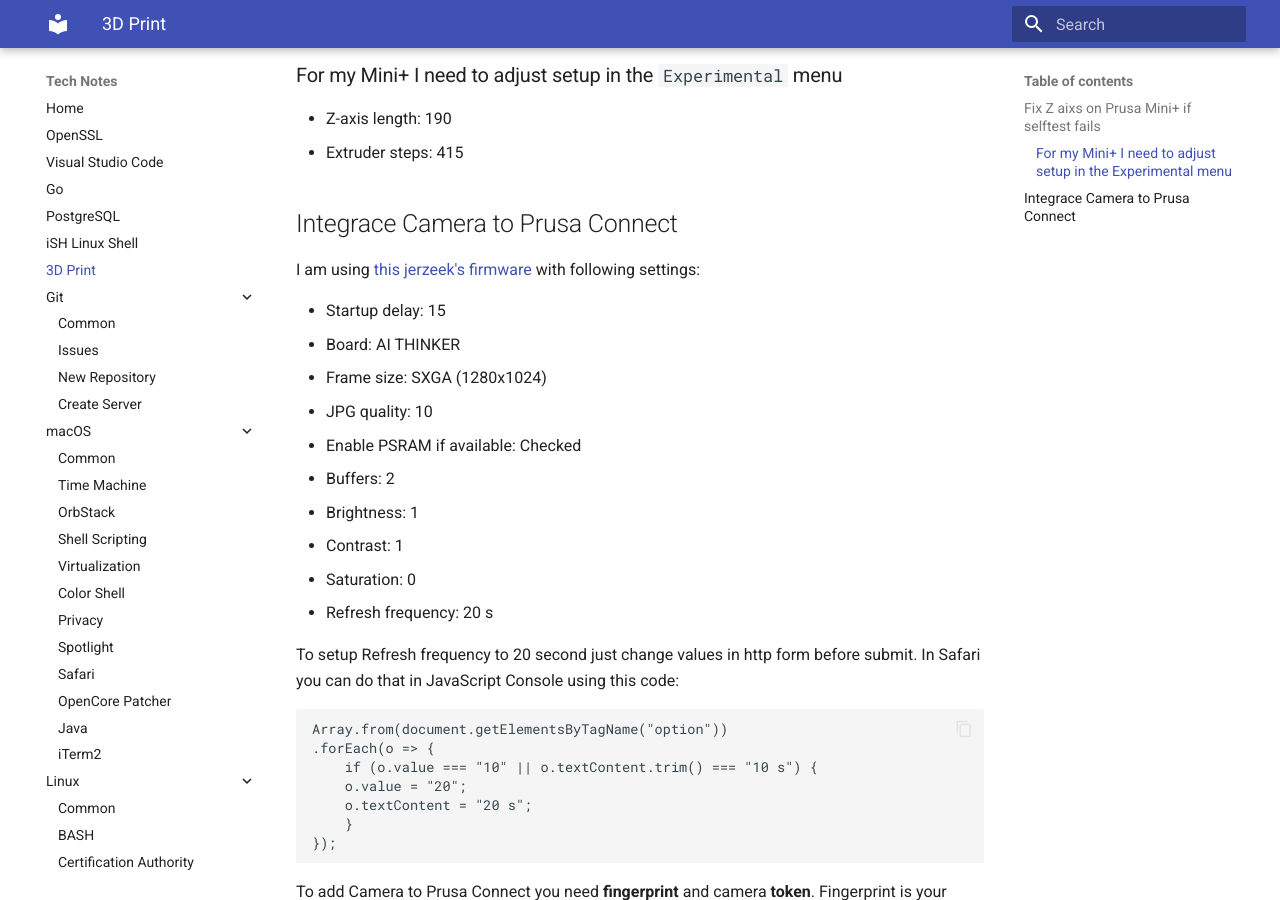
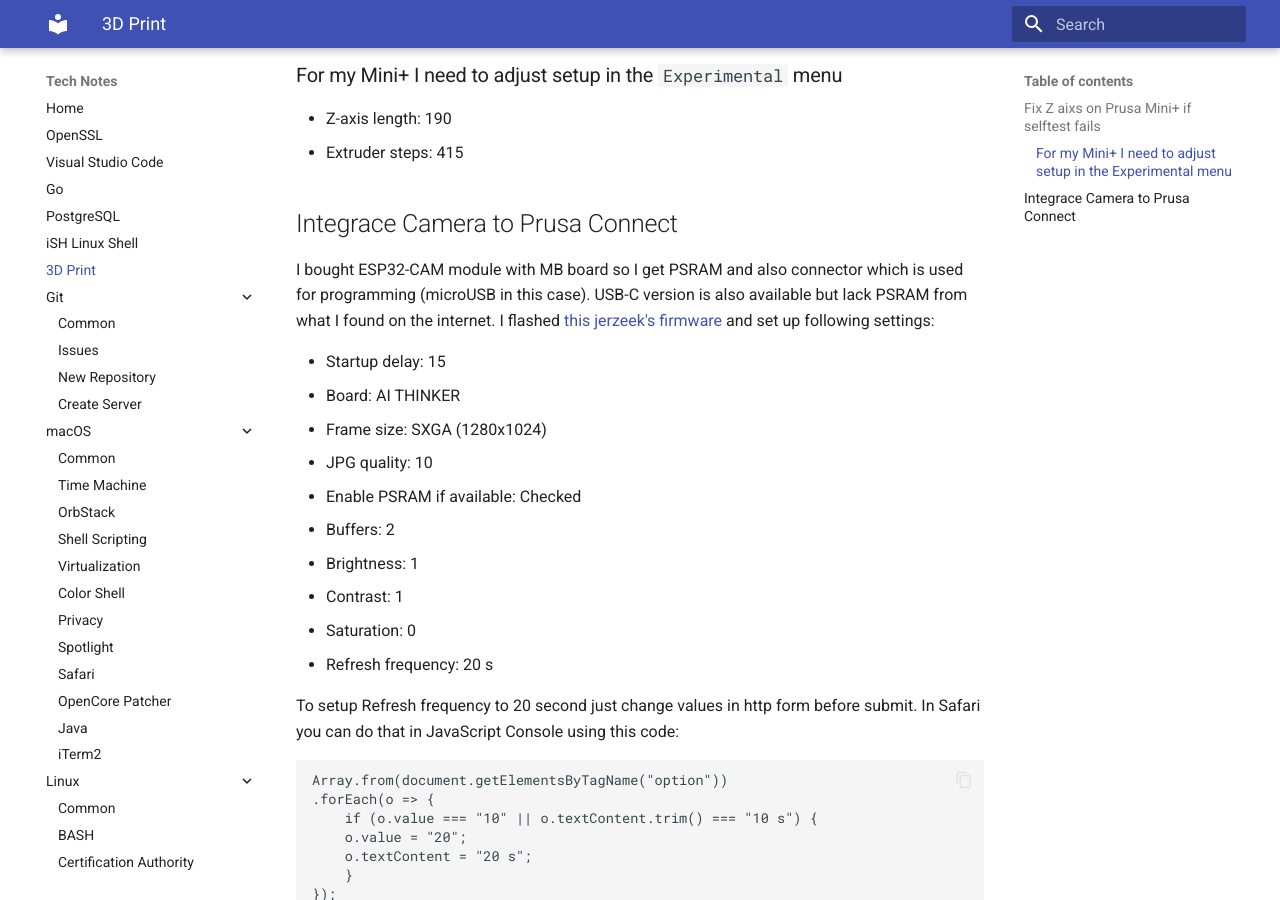
Before and after one commit to jorycz/technotes, an MkDocs documentation site: the page built from docs/3DPrint/3DPrint-PrusaMiniPlus.md, in a window 1280 px wide and 900 px high, scrolled down 471 px. Built offline with MkDocs 1.6.1 and Material for MkDocs 9.7.7, drawn with Linux system fonts in a browser that asks for light colours.

Commit message:
Added ESP32CAM module info.

```diff
--- a/docs/3DPrint/3DPrint-PrusaMiniPlus.md
+++ b/docs/3DPrint/3DPrint-PrusaMiniPlus.md
@@ -19,7 +19,7 @@ On Display menu, go to `Settings` and then `Press and Hold the control button` t
 
 ## Integrace Camera to Prusa Connect
 
-I am using [this jerzeek's firmware](https://jerzeek.github.io/PrintCam-Firmware/) with following settings:
+I bought ESP32-CAM module with MB board so I get PSRAM and also connector which is used for programming (microUSB in this case). USB-C version is also available but lack PSRAM from what I found on the internet. I flashed [this jerzeek's firmware](https://jerzeek.github.io/PrintCam-Firmware/) and set up following settings:
 
 * Startup delay: 15
 * Board: AI THINKER
```
